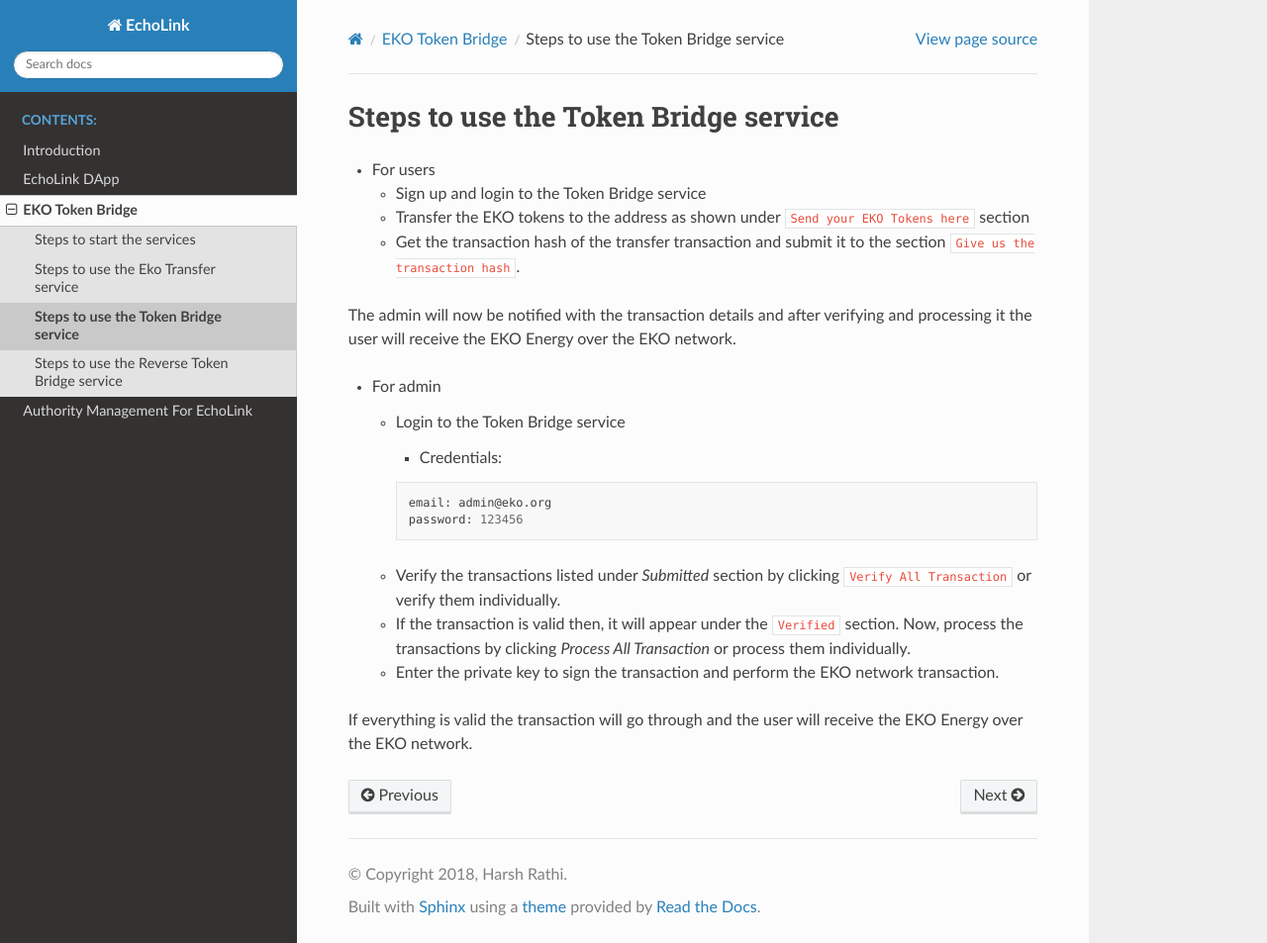
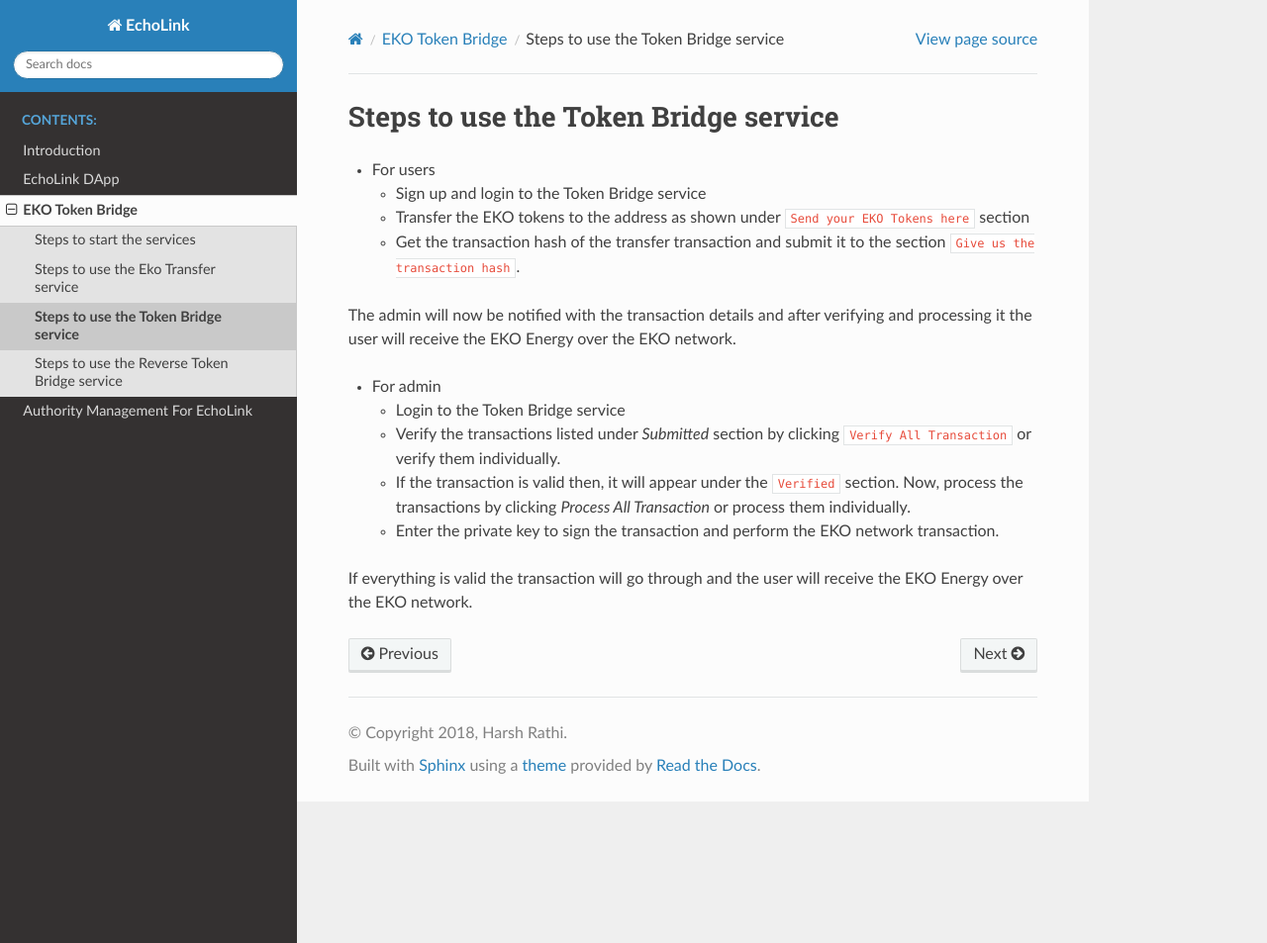
Before and after one commit to EchoLinkTech/EchoLinkPlatform, a Sphinx documentation site: the page built from EchoLinkDapp/docs/source/token_bridge_service.rst, in a window 1280 px wide and 953 px high. Shown: the whole window at 99% size. Built offline with Sphinx 7.4.7 and the Read the Docs theme 2.0.0, drawn with Linux system fonts in a browser that asks for light colours.

Commit message:
Updated token bridge documentations

```diff
--- a/EchoLinkDapp/docs/source/token_bridge_service.rst
+++ b/EchoLinkDapp/docs/source/token_bridge_service.rst
@@ -13,14 +13,6 @@ The admin will now be notified with the transaction details and after verifying
 
   + Login to the Token Bridge service
 
-    - Credentials:
-
-    .. sourcecode:: bash
-
-        email: admin@eko.org
-        password: 123456
-
-
   + Verify the transactions listed under `Submitted` section by clicking ``Verify All Transaction`` or verify them individually.
 
   + If the transaction is valid then, it will appear under the ``Verified`` section. Now, process the transactions by clicking `Process All Transaction` or process them individually.
```
Also changed, not shown: EchoLinkDapp/docs/source/reverse_token_bridge_service.rst (+0 -7 lines).
